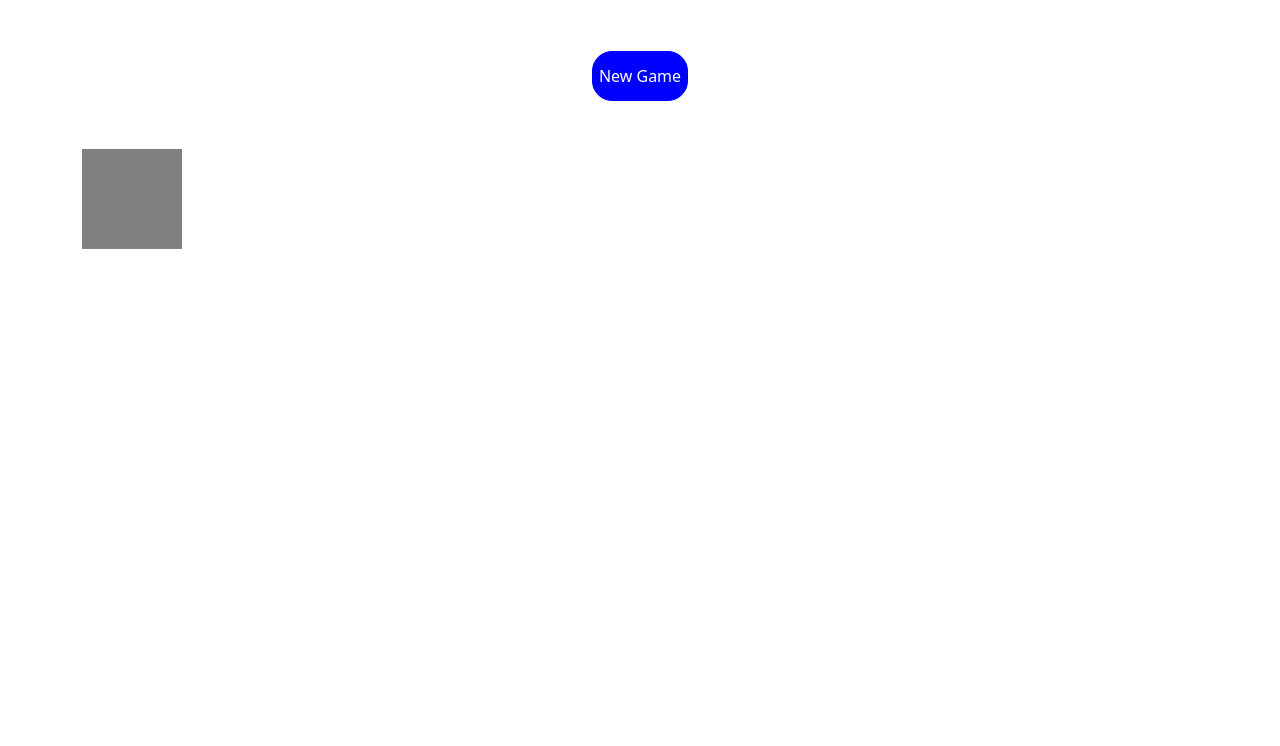
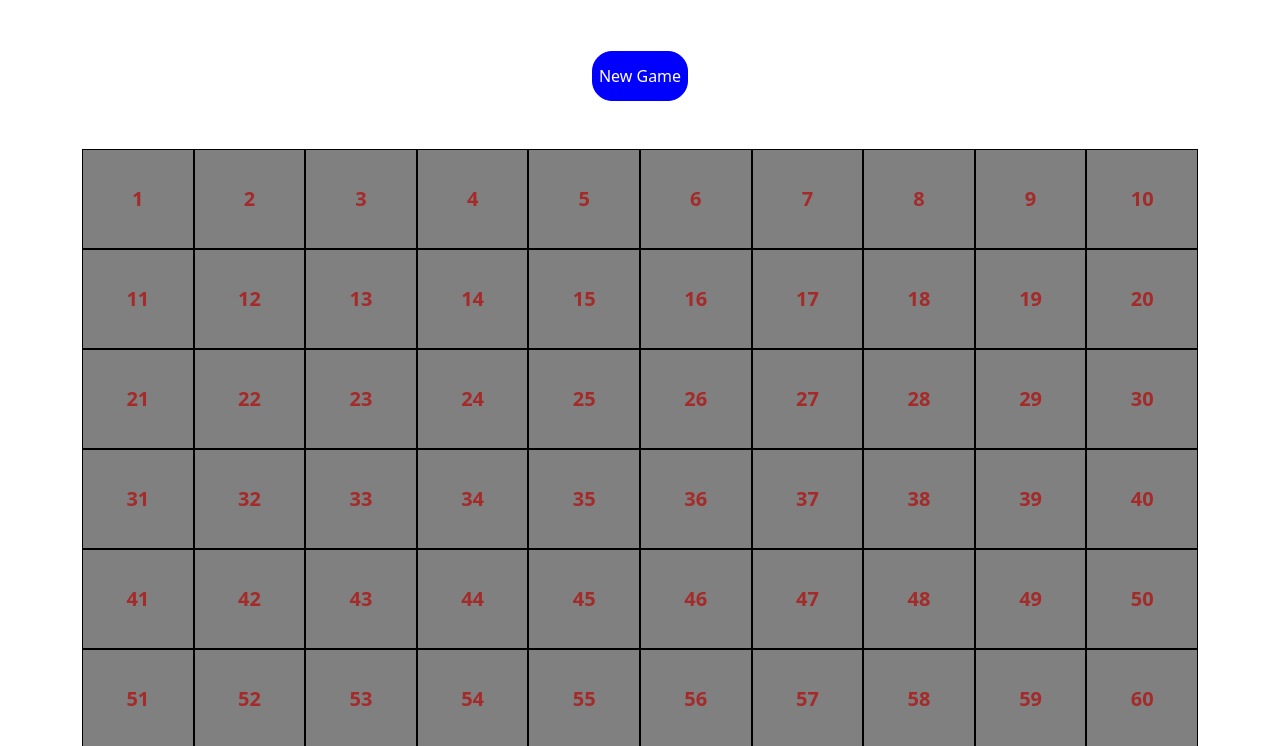
Before and after one commit to MatteoGiuntella/js-campominato-grid, a plain HTML site: page index.html in a window 1280 px wide. Both pictures are taken after a click on the button "New Game". Shown: the part 53-799 px from the top of the page. Drawn offline with nearby package versions, Linux system fonts and the light colour scheme.

Commit message:
fine esercizio

```diff
--- a/css/style.css
+++ b/css/style.css
@@ -8,10 +8,12 @@
     line-height: 50%;
 }
 .cell{
-    width: 100px;
+    width: 10%;
     height: 100px;
-    text-align: center;
-    line-height: 50%;
+    display: flex;
+    justify-content: center;
+    align-items: center;
+    border:1px solid black;
     font-weight: bold;
     font-size: 20px;
     background-color: gray;
--- a/index.html
+++ b/index.html
@@ -19,13 +19,13 @@
     <main>
       <div class="row">
         <div class="col-12 d-flex justify-content-center">
-          <button class="start-play my-5">New Game</button>
+          <button class="start-play my-5" id="newgame">New Game</button>
         </div>
       </div>
       <div class="row">
-        <div class="cell-container" id="my-container-cell">
-          <div class="cell" id="my-cell">
-          </div>
+        <div class="cell-container d-flex justify-content-center flex-wrap" id="my-container-cell">
+          <!-- <div class="cell" id="my-cell">
+          </div> -->
         </div>
       </div>
     </div>
--- a/javascript/script.js
+++ b/javascript/script.js
@@ -9,3 +9,25 @@
 // 2- la tavola di gioco sarà composta da 10 caselle su 10 righe
 
 // 3- quando l'utente clicca sulla cella cambia colore e stampa il numero in console
+
+let newGame = document.getElementById('newgame');
+newGame .addEventListener('click', function(){
+
+    for (let i = 1; i <= 100; i++) {
+
+        let cell = document.createElement('div');
+        cell.append(i);
+        cell.classList.add('cell')
+        document.getElementById("my-container-cell").append(cell);
+
+        cell.addEventListener('click', function(){
+
+            cell.classList.add('cell-active')
+
+        })
+    }
+})
+
+function numberCell(min, max){
+    return Math.floor(Math.random() * (max - min + 1) + 1);
+}
```
